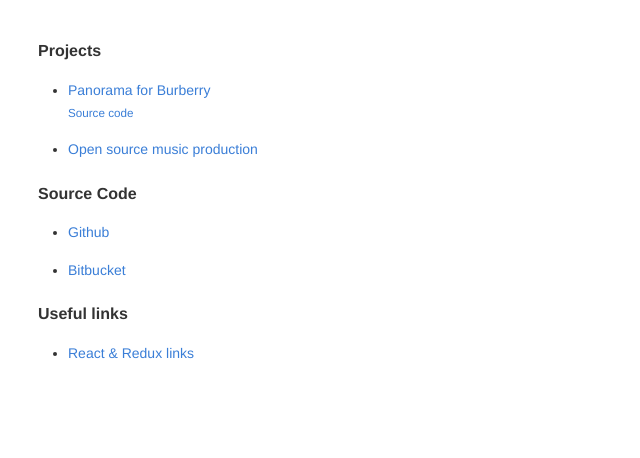
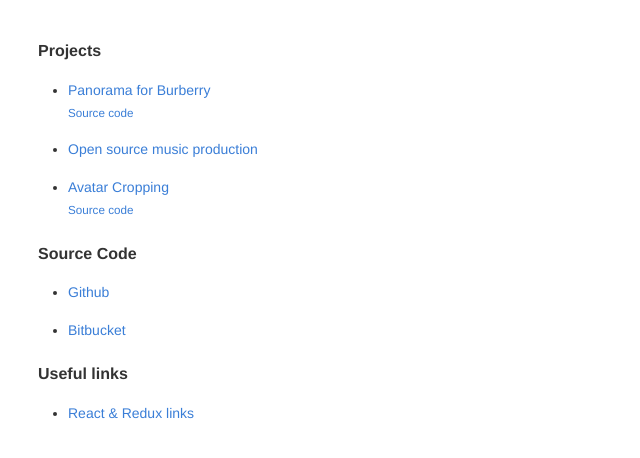
Before and after one commit to Ricardinh0/Ricardinh0.github.io, a plain HTML site: page index.html in a window 1280 px wide. Shown: the whole page, without its empty margins (0-640 px from the left). Drawn offline with Linux system fonts and the light colour scheme.

Commit message:
vader update

```diff
--- a/index.html
+++ b/index.html
@@ -19,6 +19,7 @@
   <ul>
     <li><a href="https://ricardinh0.github.io/panorama/dist/" target="_self">Panorama for Burberry</a> <br><small><a href="https://github.com/Ricardinh0/panorama">Source code</a></small></li>
     <li><a href="https://lit-garden-66084.herokuapp.com" target="_self">Open source music production</a></li>
+    <li><a href="https://ricardinh0.github.io/vader/dist/" target="_self">Avatar Cropping</a> <br><small><a href="https://github.com/Ricardinh0/vader">Source code</a></small></li>
   </ul>
   <h4>Source Code</h4>
   <ul>
```
